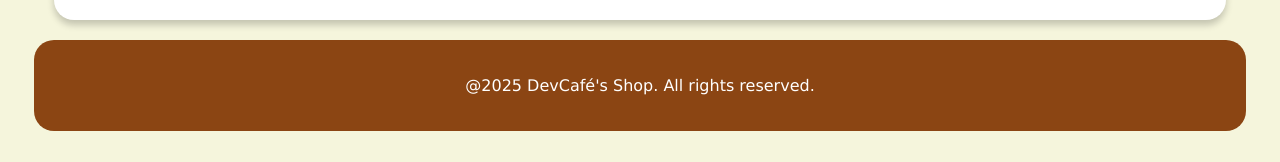
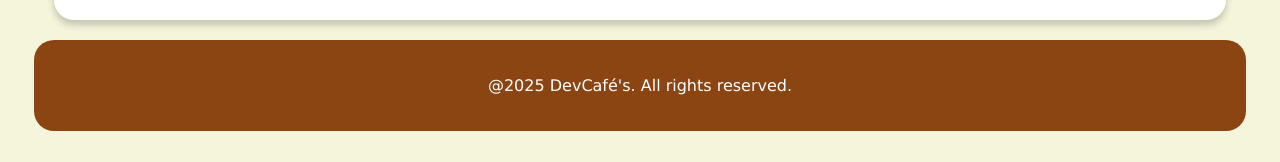
Before and after one commit to ChefKayl/CC101-Project, a plain HTML site: page index.html in a window 1280 px wide. Shown: the part 2799-2961 px from the top of the page. Drawn offline with Linux system fonts and the light colour scheme.

Commit message:
Update index.html

```diff
--- a/index.html
+++ b/index.html
@@ -125,7 +125,7 @@
         </section>
 
         <footer>
-            <p>@2025 DevCafé's Shop. All rights reserved.</p>
+            <p>@2025 DevCafé's. All rights reserved.</p>
         </footer>
 </body>
 </html>
```
